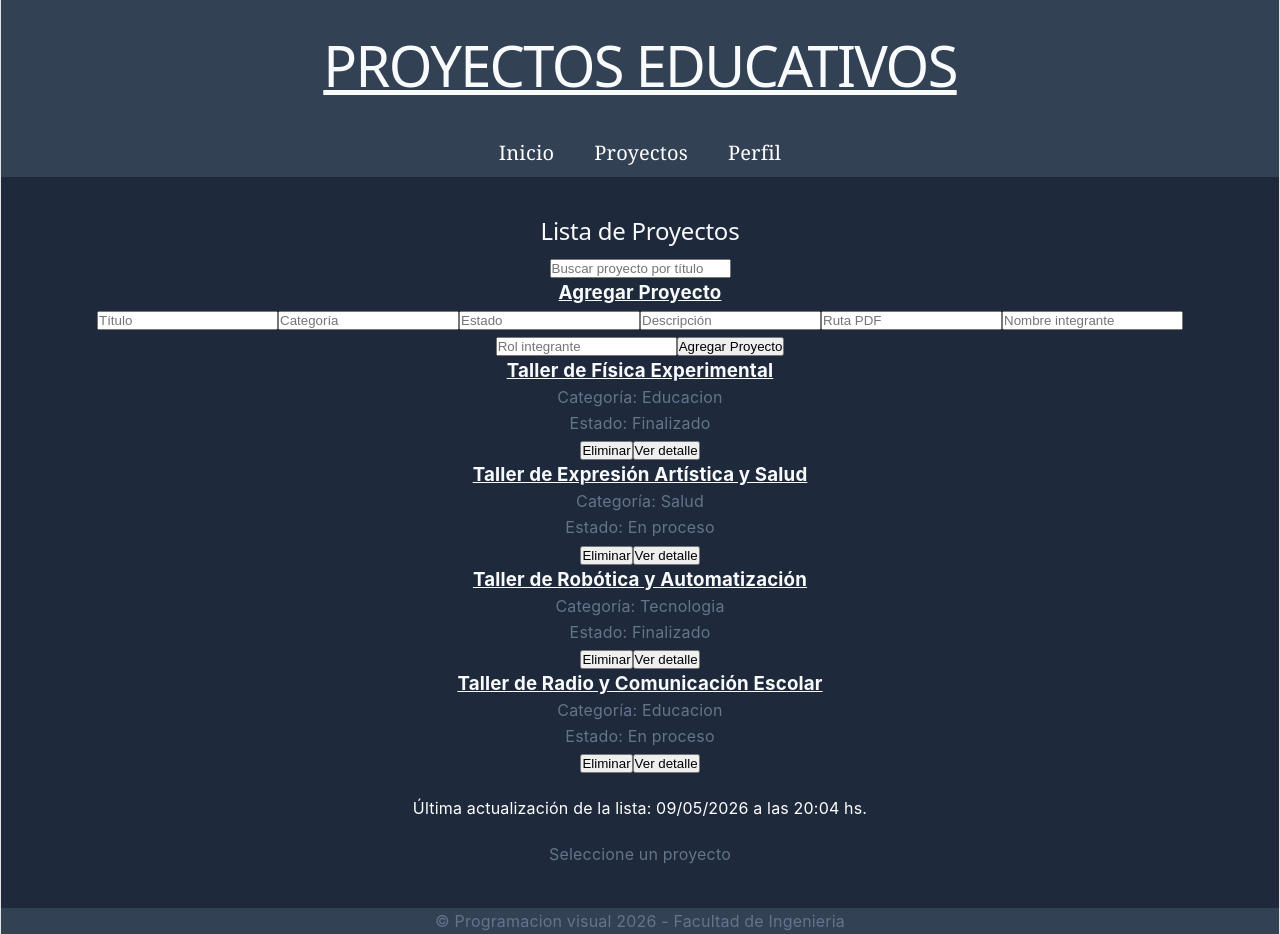
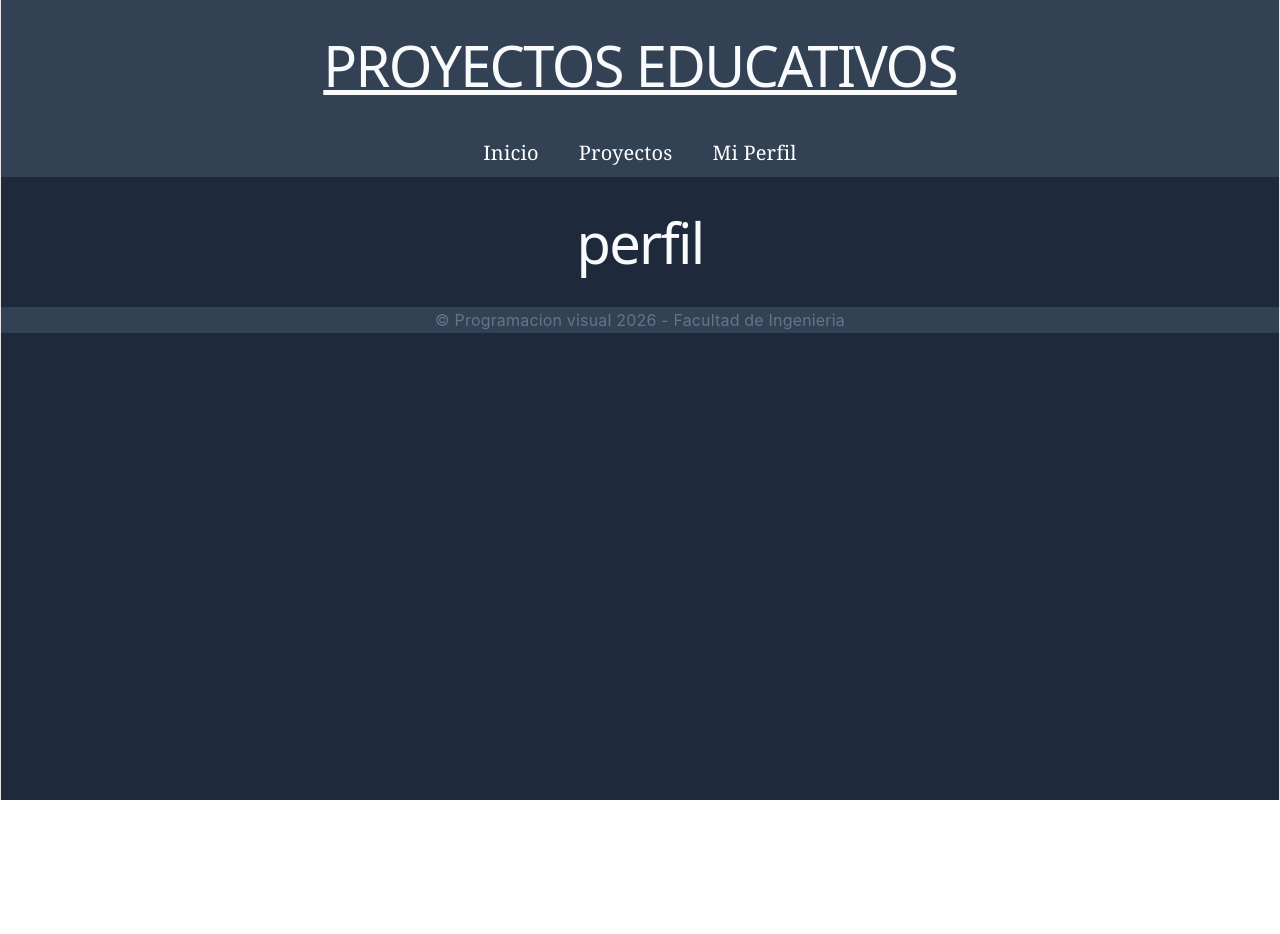
Before and after one commit to Fede301/pv_tp3_grupo5, a React (Vite) app: page /perfil in a window 1280 px wide. After the commit the page ends 800 px from the top, so only its background shows below. Built offline with nearby package versions, Linux system fonts and the light colour scheme.

Commit message:
Agrego las rutas de navegacion

```diff
--- a/package.json
+++ b/package.json
@@ -13,7 +13,8 @@
     "bootstrap": "^5.3.8",
     "react": "^19.2.5",
     "react-bootstrap": "^2.10.10",
-    "react-dom": "^19.2.5"
+    "react-dom": "^19.2.5",
+    "react-router-dom": "^7.16.0"
   },
   "devDependencies": {
     "@eslint/js": "^10.0.1",
--- a/src/App.jsx
+++ b/src/App.jsx
@@ -1,4 +1,4 @@
-import { useState } from 'react'
+import React, { useState } from 'react'
 import './App.css'
 import './css/stylesindex.css'
 import './css/stylesproyectos.css'
@@ -6,20 +6,33 @@ import Header from './components/Header'
 import Nav from './components/Nav'
 import Footer from './components/Footer'
 import Dashboard from './views/Dashboard'
+import { BrowserRouter as Router, Routes, Route, Navigate } from 'react-router-dom'
+import ListaProyectos from './views/ListaProyectos'
+import DetalleProyecto from './components/DetalleProyecto'
+import PerfilUsuario from './views/PerfilUsuario'
 function App() {
 
   const [count, setCount] = useState(0)
 
   return (
-    <>
 
+    <Router>
       <Header />
       <Nav />
       <main>
-        <Dashboard />
+        <Routes>
+
+          <Route path="/" element={<Navigate to="/inicio" />} />
+          <Route path="inicio" element={<Dashboard />} />
+          <Route path="proyectos" element={<ListaProyectos />} />
+          <Route path="/proyectos/:id" element={<DetalleProyecto />} />
+          <Route path="/perfil" element={<PerfilUsuario />} />
+        </Routes>
       </main>
+
+
       <Footer />
-    </>
+    </Router>
   )
 }
 
--- a/src/components/DetalleProyecto.jsx
+++ b/src/components/DetalleProyecto.jsx
@@ -1,10 +1,14 @@
+import { useParams } from "react-router-dom";
+import proyectoService from "../services/proyectoService";
+
 const DetalleProyecto = ({ proyecto }) => {
 
     if (!proyecto) {
         return <p>Seleccione un proyecto</p>;
     }
 
-    const { titulo, descripcion, recursos, equipo} = proyecto;
+    const { titulo, descripcion, recursos, equipo } = proyecto;
+
 
     return (
         <div className="detalle-proyecto">
--- a/src/components/Nav.jsx
+++ b/src/components/Nav.jsx
@@ -1,11 +1,12 @@
 import '../css/stylesindex.css';
+import { Link } from 'react-router-dom'
 const Nav = () => {
     return (
         <nav className="menu">
             <ul style={{ display: 'flex', justifyContent: 'center', gap: '20px', listStyle: 'none' }}>
-                <li><a href="#">Inicio</a></li>
-                <li><a href="#">Proyectos</a></li>
-                <li><a href="#">Perfil</a></li>
+                <li><Link to="/inicio">Inicio</Link></li>
+                <li><Link to="/proyectos">Proyectos</Link></li>
+                <li><Link to="/perfil">Mi Perfil</Link></li>
             </ul>
         </nav>
     )
--- a/src/components/ProyectoCard.jsx
+++ b/src/components/ProyectoCard.jsx
@@ -1,13 +1,19 @@
 import React from 'react'
+import { Link } from 'react-router-dom';
 
-const ProyectoCard = ({datosProyecto, handleElimiminar, setProyectoSeleccionado}) => {
+const ProyectoCard = ({ datosProyecto, handleElimiminar, setProyectoSeleccionado }) => {
   return (
     <div>
-        <h3>{datosProyecto.titulo}</h3>
-        <p>Categoría: {datosProyecto.categoria}</p>
-        <p>Estado: {datosProyecto.estado}</p>
-        <button onClick={() => handleElimiminar(datosProyecto.id)}>Eliminar</button>
-        <button onClick={() => setProyectoSeleccionado(datosProyecto)}>Ver detalle</button>
+      <h3>{datosProyecto.titulo}</h3>
+      <p>Categoría: {datosProyecto.categoria}</p>
+      <p>Estado: {datosProyecto.estado}</p>
+      <button onClick={() => handleElimiminar(datosProyecto.id)}>Eliminar</button>
+
+
+      { /* <button onClick={() => setProyectoSeleccionado(datosProyecto)}>Ver detalle</button> */}
+
+      <Link to={`/proyectos/${datosProyecto.id}`}>Ver detalle </Link>
+
     </div>
   )
 }
--- a/src/views/Dashboard.jsx
+++ b/src/views/Dashboard.jsx
@@ -5,7 +5,7 @@ const Dashboard = () => {
     return (
         <div className="dashboard-layout">
             <main className="dashboard-content">
-                <ListaProyectos />
+                <h1>Bienvenido </h1>
             </main>
         </div>
     );
--- /dev/null
+++ b/src/views/PerfilUsuario.jsx
@@ -0,0 +1,8 @@
+const PerfilUsuario = () => {
+    return (
+        <div>
+            <h1>perfil</h1>
+        </div>
+    )
+}
+export default PerfilUsuario;
```
Also changed, not shown: 1 other file (tests, documents, lock files or other folders).
